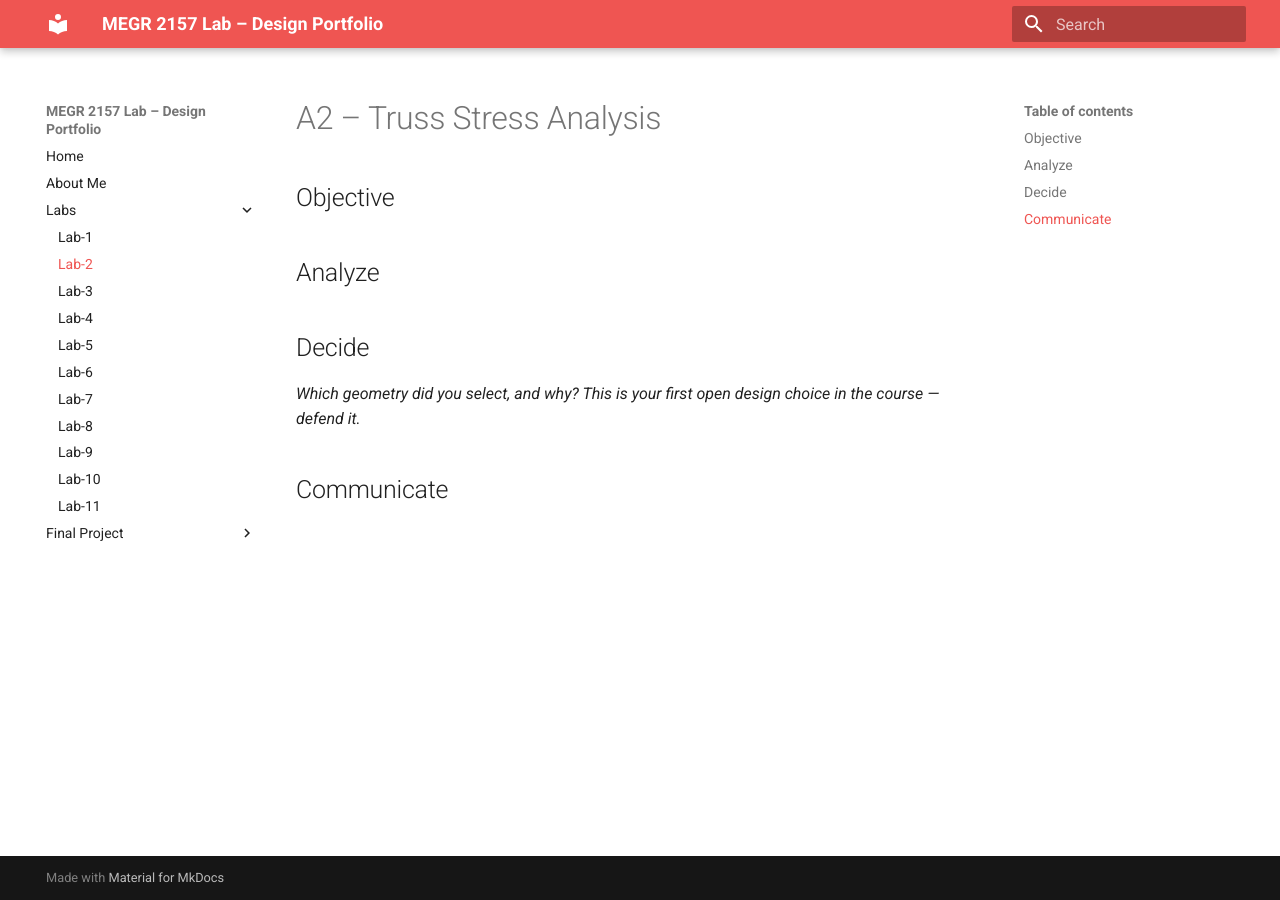
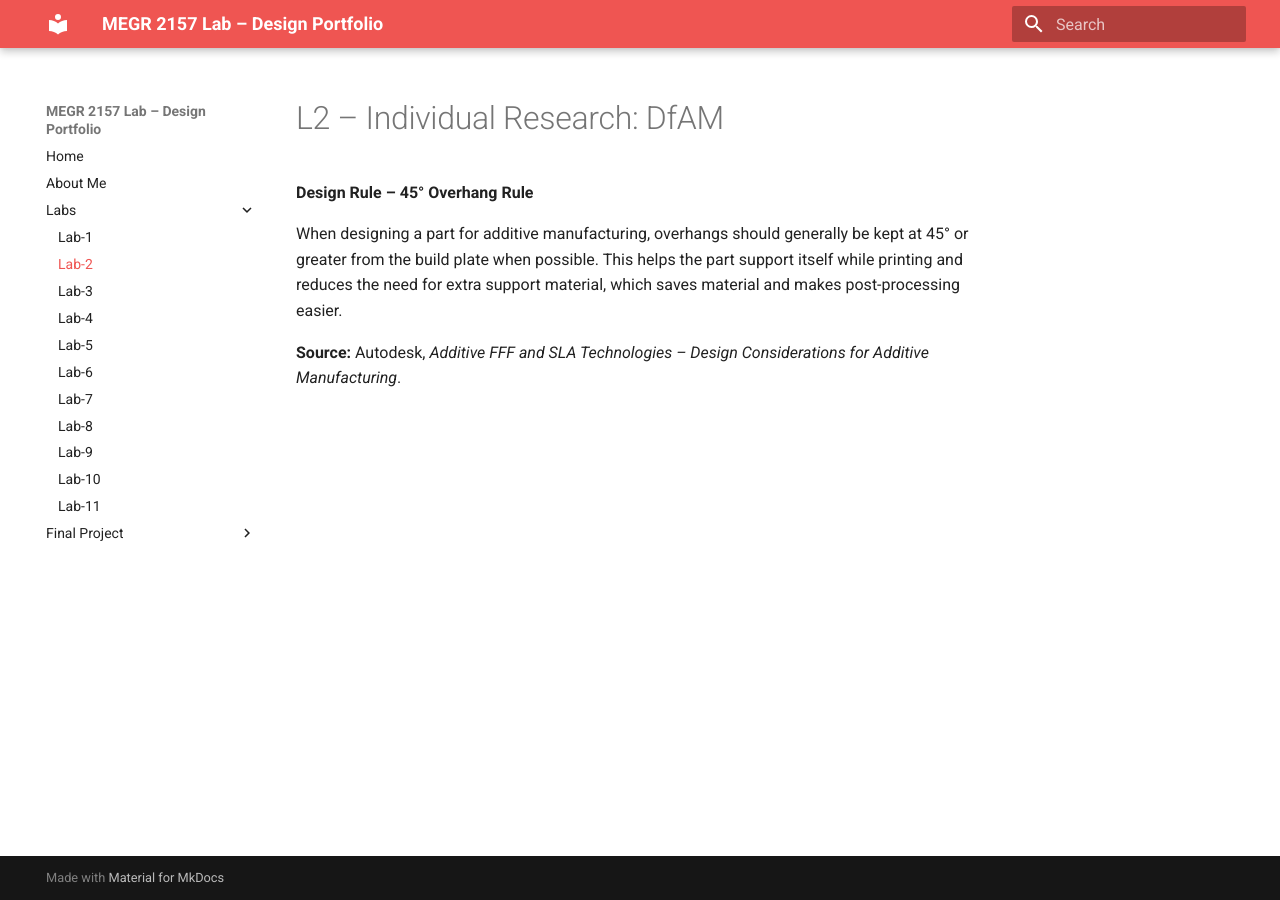
Before and after one commit to KaileighAnn/kaileigh-hill-lab-portfolio, an MkDocs documentation site: the page built from docs/Labs/L02/index.md, in a window 1280 px wide. Built offline with MkDocs 1.6.1 and Material for MkDocs 9.7.7, drawn with Linux system fonts in a browser that asks for light colours.

Commit message:
Revise title and add design rule for DfAM
Updated the document to reflect the new title and design rule for additive manufacturing.

```diff
--- a/docs/Labs/L02/index.md
+++ b/docs/Labs/L02/index.md
@@ -1,12 +1,7 @@
-# A2 – Truss Stress Analysis
+# L2 – Individual Research: DfAM
 
-## Objective
+**Design Rule – 45° Overhang Rule**
 
+When designing a part for additive manufacturing, overhangs should generally be kept at 45° or greater from the build plate when possible. This helps the part support itself while printing and reduces the need for extra support material, which saves material and makes post-processing easier.
 
-## Analyze
-
-
-## Decide
-_Which geometry did you select, and why? This is your first open design choice in the course — defend it._
-
-## Communicate
+**Source:** Autodesk, *Additive FFF and SLA Technologies – Design Considerations for Additive Manufacturing*.
```
